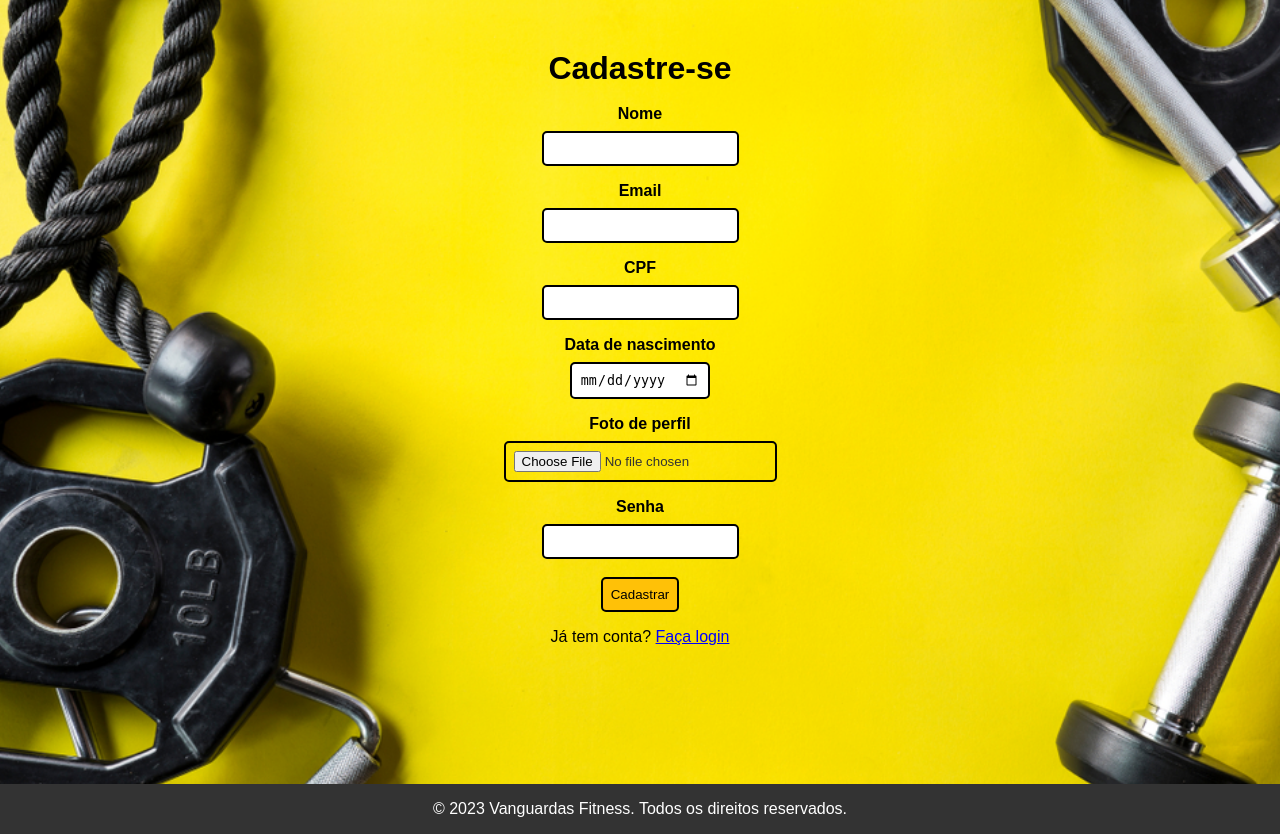
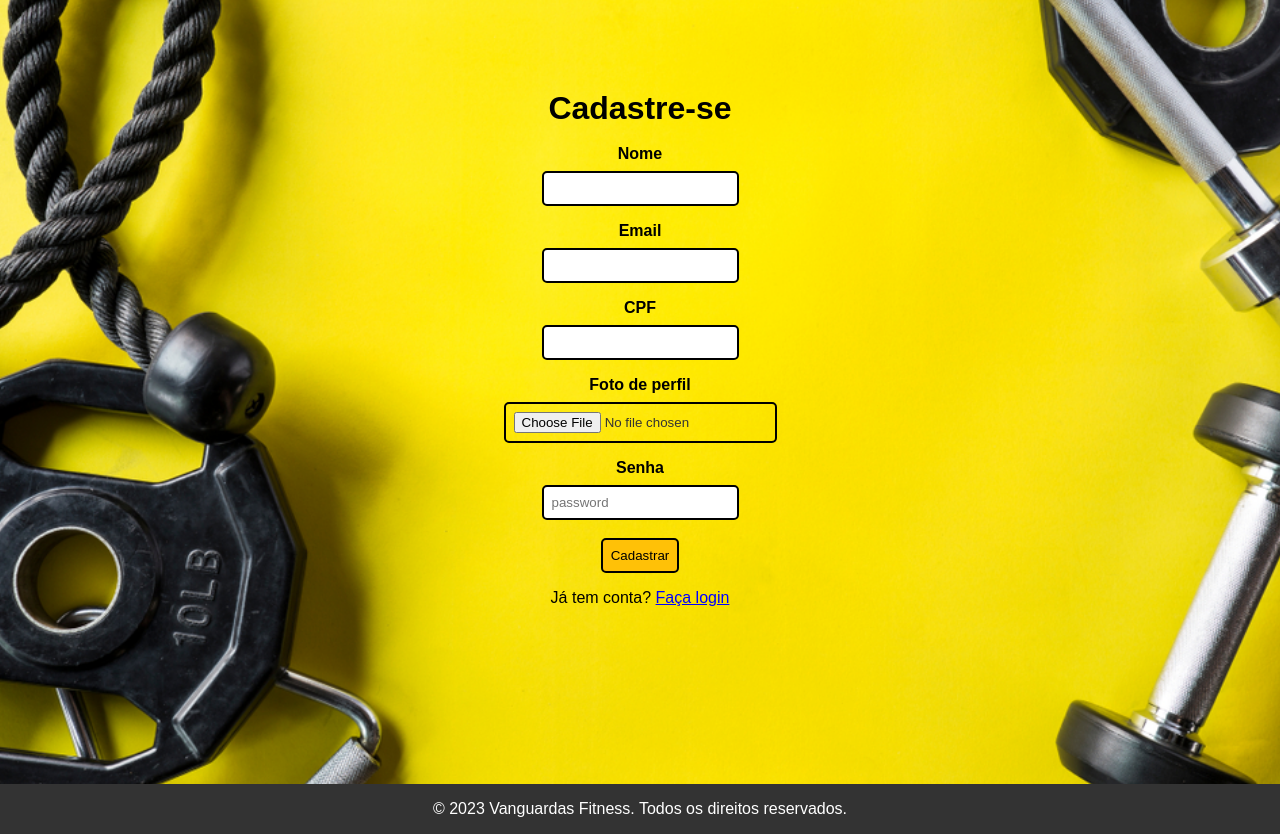
Before and after one commit to MatheusLuizSoares/Academy, a Flask app: page /registro in a window 1280 px wide. Shown: the part 69-903 px from the top of the page. Run offline with Flask 3, Linux system fonts and the light colour scheme.

Commit message:
commit para nao na operder progresso, atualizarei

```diff
--- /dev/null
+++ b/app/migrations/criartabelaregistro.py
@@ -0,0 +1,6 @@
+import sqlite3
+db = sqlite3.connect("../db.sqlite")
+
+cursor = db.cursor()
+
+cursor.execute('create table registro(aluno_nome varchar, aluno_email varchar, aluno_senha varchar)')
--- a/app/routes.py
+++ b/app/routes.py
@@ -1,21 +1,29 @@
-from flask import Flask, render_template
+from app import app
+from flask import render_template
+from app.forms import Cadastro
 
-app = Flask(__name__)
+
 
 @app.route('/')
 @app.route('/index')
 def index():
-    nome = "Matheus"
-    dados = "SENAC"
-    return render_template('index.html', nome=nome, dados=dados)
+    return render_template("index.html")
 
-@app.route('/contato')
-def contato():
-    return render_template('contato.html')
 
-@app.route('/registro')
+@app.route('/registro', methods=['GET'])
 def registro():
     return render_template("registro.html")
+
+@app.route('/registro', methods=['POST'])
+def registro():
+    cadastro = Cadastro()
+    nome = Cadastro.nome.date
+    email = Cadastro.email.date
+    senha = Cadastro.senha.date
+
+    return render_template('caastro.html', cadastro = cadastro)
+
+
 
 @app.route('/login')
 def login():
--- a/app/templates/login.html
+++ b/app/templates/login.html
@@ -26,7 +26,7 @@
             <h1>Conecte-se na sua conta</h1>
         </div>
 
-        <form action="/login" method="POST">
+        <form action="/login" method="GET">
             <div class="input__container">
                 <label for="email">Email</label>
                 <input name="email" id="email" type="text" class="input__field">
--- a/app/templates/registro.html
+++ b/app/templates/registro.html
@@ -26,7 +26,7 @@
     <h1>Cadastre-se</h1>
     <br>
 
-    <form action="/signin" method="POST" enctype="multipart/form-data" class="input__fo">
+    <form action="/registro" method="POST" class="input__fo">
         <div class="input__container">
             <label for="name">Nome</label>
             <input class="input__field" name="name" id="name" type="text">
@@ -40,18 +40,14 @@
             <input class="input__field" name="cpf" id="cpf" type="text">
         </div>
         <div class="input__container">
-            <label for="birth_date">Data de nascimento</label>
-            <input class="input__field" type="date" name="birth_date" id="birth_date">
-        </div>
-        <div class="input__container">
             <label for="photo">Foto de perfil</label>
             <input class="input__field" type="file" name="photo" id="photo">
         </div>
         <div class="input__container">
             <label for="password">Senha</label>
-            <input class="input__field" name="password" id="password" type="password">
+            <input class="input__field" name="password" placeholder="password" type="password">
             <br><br>
-            <input class="input__field" type="submit" value="Cadastrar">
+            <input onclick="" class="input__field" type="submit" value="Cadastrar">
         </div>
 
         <div class="input__container">
```
Also changed, not shown: app/__init__.py (+8 -1 lines), app/forms.py (added, +8 -0 lines), app/db.sqlite (added).
